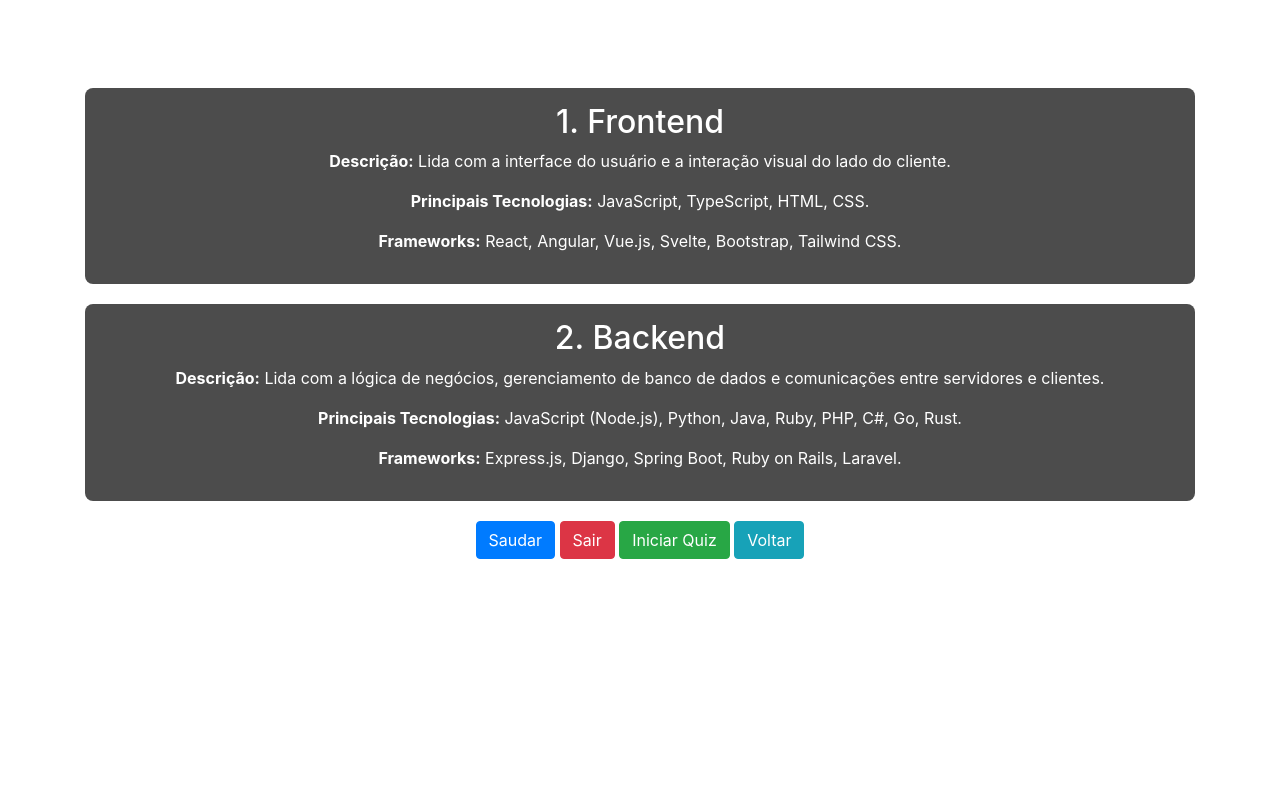
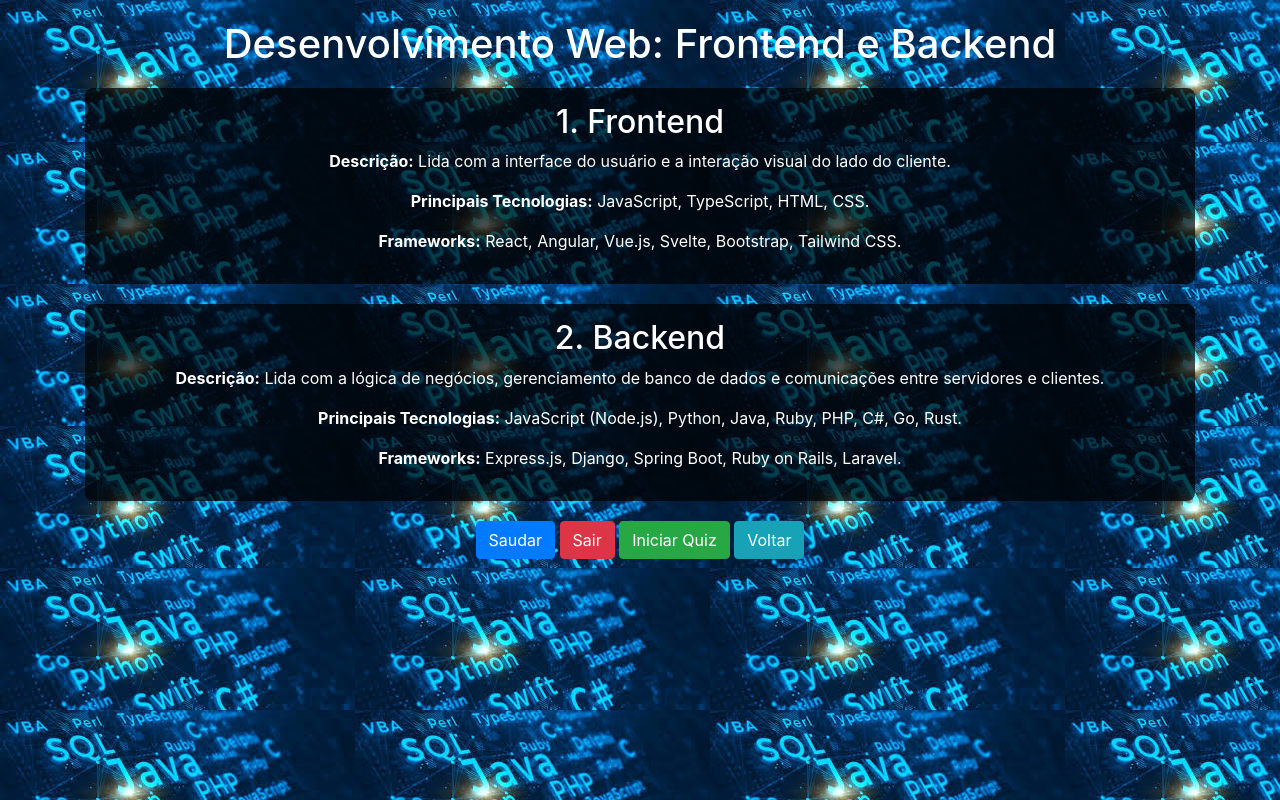
Before and after one commit to Carlos100862/Codigobagual, a plain HTML site: page framework.html in a window 1280 px wide. Drawn offline with nearby package versions, Linux system fonts and the light colour scheme; a script that the page names is missing.

Commit message:
Update framework.html

```diff
--- a/framework.html
+++ b/framework.html
@@ -9,7 +9,7 @@
     <title>Desenvolvimento Web: Frontend e Backend</title>
     <style>
         body {
-            background-image: url("pg.jpeg");
+            background-image: url("img/pg.jpeg");
             text-align: center;
             padding: 20px;
             color: white;
```
